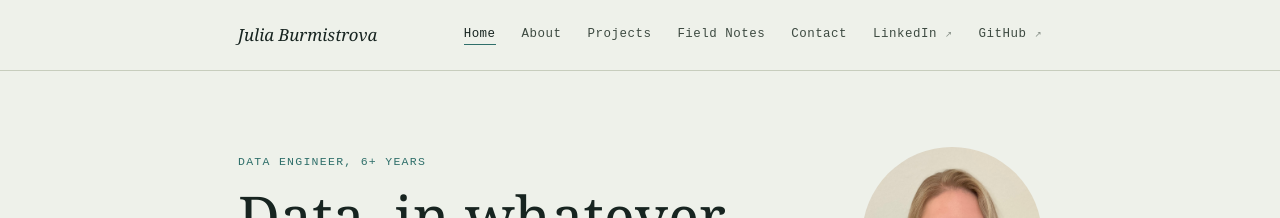
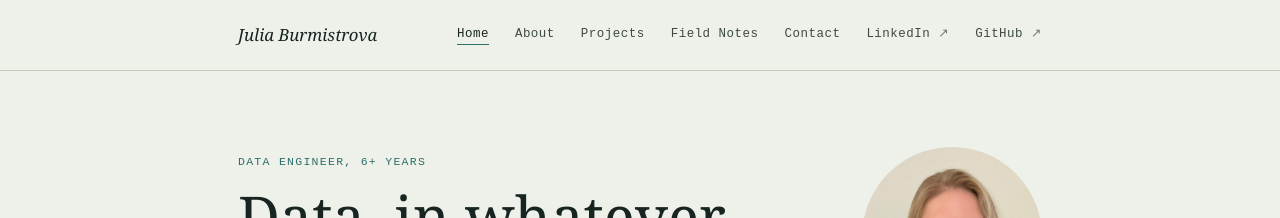
Before and after one commit to jburmistrova/jburmistrova.github.io, a Jekyll site: the page built from index.html, in a window 1280 px wide. Shown: the top 218 px of the page. Built offline with Jekyll 4.4.1, drawn with Linux system fonts in a browser that asks for light colours.

Commit message:
Enlarge external link arrow icon

```diff
--- a/css/main.css
+++ b/css/main.css
@@ -93,7 +93,7 @@ nav.top a {
 }
 nav.top a.current { color: var(--ink); border-bottom: 1px solid var(--accent); padding-bottom: 3px; }
 nav.top a:hover { color: var(--ink); }
-.ext { font-size: 0.68em; opacity: 0.6; }
+.ext { font-size: 1em; opacity: 0.7; }
 
 /* hero */
 header.hero { padding: 76px 0 56px; }
```
